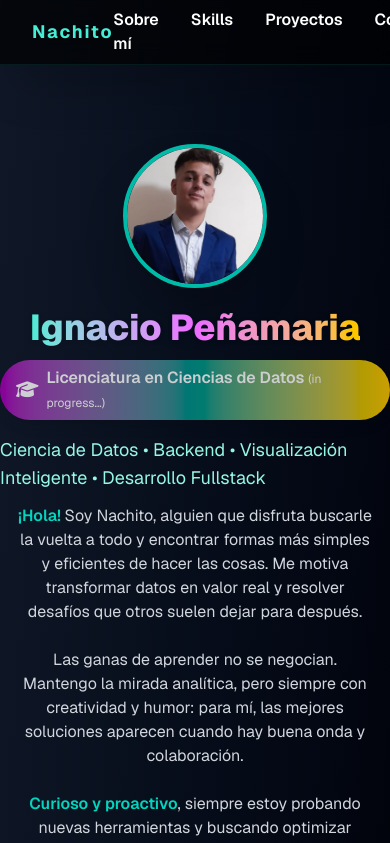
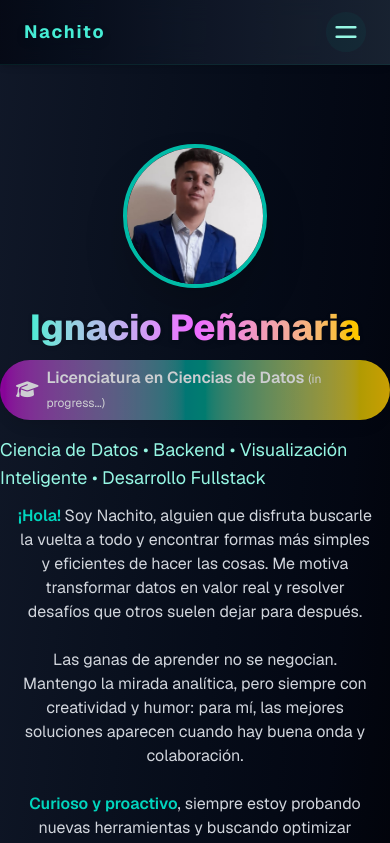
Before and after one commit to nachitoxx6262/mi-portfolio, a Next.js app: page / in a window 390 px wide. Shown: the top 843 px of the page. Built offline with nearby package versions, Linux system fonts and the light colour scheme.

Commit message:
Add Navbar component for improved navigation and mobile support

```diff
--- a/src/app/page.js
+++ b/src/app/page.js
@@ -1,18 +1,17 @@
 "use client";
 import '@fortawesome/fontawesome-free/css/all.min.css'
 import './globals.css'
-
+import Navbar from "../components/Navbar";
 import { useRef } from 'react'
 import { motion, useAnimation, useInView } from 'framer-motion'
 
-// Tus skills (editá a gusto)
 const skills = [
   { name: 'Python', level: 65, icon: 'fab fa-python' },
   { name: 'SQL', level: 70, icon: 'fas fa-database' },
-  { name: 'Power BI', level: 85, icon: 'fas fa-chart-bar' }, // o emoji: '📊'
+  { name: 'Power BI', level: 85, icon: 'fas fa-chart-bar' },
   { name: 'React', level: 80, icon: 'fab fa-react' },
-  { name: 'FastAPI', level: 80, icon: 'fas fa-bolt' },       // o emoji: '⚡'
-  { name: 'Machine Learning', level: 75, icon: 'fas fa-brain' }, // o emoji: '🧠'
+  { name: 'FastAPI', level: 80, icon: 'fas fa-bolt' },
+  { name: 'Machine Learning', level: 75, icon: 'fas fa-brain' },
   { name: 'Tailwind', level: 75, icon: 'fab fa-css3-alt' },
 ]
 
@@ -58,16 +57,13 @@ export default function Home() {
   return (
     <main className="min-h-screen bg-gradient-to-br from-gray-900 via-gray-950 to-black text-white font-sans overflow-x-hidden">
 
-      {/* Navbar */}
-      <nav className="fixed w-full z-50 px-8 py-2 flex justify-between items-center bg-black/70 backdrop-blur-md shadow-2xl border-b border-teal-900/30">
-        <span className="font-bold text-lg tracking-widest text-teal-300 drop-shadow-lg animate__animated animate__fadeInLeft">Nachito</span>
-        <ul className="flex gap-8 text-base font-semibold">
-          <li className="cursor-pointer hover:text-teal-300 transition" onClick={() => scrollTo(aboutRef)}>Sobre mí</li>
-          <li className="cursor-pointer hover:text-teal-300 transition" onClick={() => scrollTo(skillsRef)}>Skills</li>
-          <li className="cursor-pointer hover:text-teal-300 transition" onClick={() => scrollTo(proyectosRef)}>Proyectos</li>
-          <li className="cursor-pointer hover:text-teal-300 transition" onClick={() => scrollTo(contactoRef)}>Contacto</li>
-        </ul>
-      </nav>
+      <Navbar
+        scrollTo={scrollTo}
+        aboutRef={aboutRef}
+        skillsRef={skillsRef}
+        proyectosRef={proyectosRef}
+        contactoRef={contactoRef}
+      />
 
       {/* Hero / Sobre mí */}
       <motion.section
--- /dev/null
+++ b/src/components/Navbar.js
@@ -0,0 +1,89 @@
+import { useState } from "react";
+import { motion, AnimatePresence } from "framer-motion";
+
+function Navbar({ scrollTo, aboutRef, skillsRef, proyectosRef, contactoRef }) {
+    const [open, setOpen] = useState(false);
+
+    const links = [
+        { label: "Sobre mí", ref: aboutRef },
+        { label: "Skills", ref: skillsRef },
+        { label: "Proyectos", ref: proyectosRef },
+        { label: "Contacto", ref: contactoRef },
+    ];
+
+    const handleNavClick = (ref) => {
+        scrollTo(ref);
+        setOpen(false);
+    };
+
+    return (
+        <nav className="fixed w-full z-50 bg-gradient-to-r from-gray-950/80 via-gray-900/80 to-gray-800/80 shadow-md border-b border-teal-900/30 backdrop-blur-md">
+            <div className="flex justify-between items-center px-6 py-3 max-w-5xl mx-auto">
+                <span className="font-bold text-lg tracking-widest text-teal-300 drop-shadow-lg">
+                    Nachito
+                </span>
+
+                {/* Desktop menu */}
+                <ul className="hidden md:flex gap-8 text-base font-semibold">
+                    {links.map((link, idx) => (
+                        <li
+                            key={idx}
+                            className="cursor-pointer hover:text-teal-300 transition"
+                            onClick={() => handleNavClick(link.ref)}
+                        >
+                            {link.label}
+                        </li>
+                    ))}
+                </ul>
+
+                {/* Mobile menu button */}
+                <button
+                    className="md:hidden flex items-center justify-center w-10 h-10 rounded-full bg-teal-700/10 hover:bg-teal-800/20 transition"
+                    onClick={() => setOpen((prev) => !prev)}
+                    aria-label="Abrir menú"
+                >
+                    <svg
+                        className="w-7 h-7 text-teal-200"
+                        fill="none"
+                        stroke="currentColor"
+                        strokeWidth={2.2}
+                        viewBox="0 0 24 24"
+                    >
+                        {open ? (
+                            // Icono X (cerrar)
+                            <path strokeLinecap="round" strokeLinejoin="round" d="M6 18L18 6M6 6l12 12" />
+                        ) : (
+                            // Icono hamburguesa
+                            <path strokeLinecap="round" strokeLinejoin="round" d="M4 8h16M4 16h16" />
+                        )}
+                    </svg>
+                </button>
+            </div>
+
+            {/* Mobile menu */}
+            <AnimatePresence>
+                {open && (
+                    <motion.ul
+                        initial={{ y: -20, opacity: 0 }}
+                        animate={{ y: 0, opacity: 1 }}
+                        exit={{ y: -20, opacity: 0 }}
+                        transition={{ duration: 0.23 }}
+                        className="md:hidden flex flex-col gap-2 px-8 py-4 bg-gradient-to-b from-gray-950/95 via-gray-900/95 to-gray-800/90 border-b border-teal-900/40 shadow-xl rounded-b-2xl"
+                    >
+                        {links.map((link, idx) => (
+                            <li
+                                key={idx}
+                                className="cursor-pointer py-2 text-base font-semibold text-teal-200 hover:text-fuchsia-400 transition"
+                                onClick={() => handleNavClick(link.ref)}
+                            >
+                                {link.label}
+                            </li>
+                        ))}
+                    </motion.ul>
+                )}
+            </AnimatePresence>
+        </nav>
+    );
+}
+
+export default Navbar;
```
